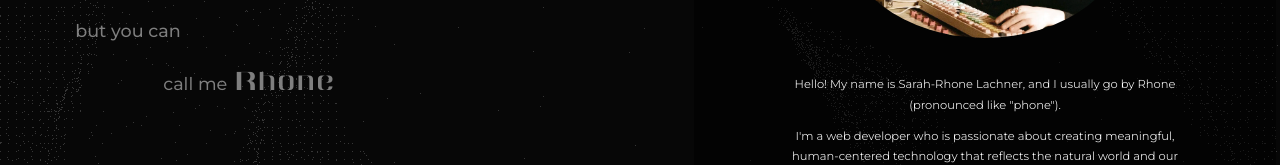
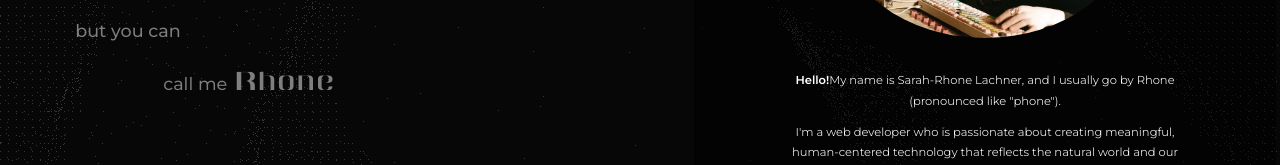
Before and after one commit to RhoneLachner/2024-portfolio, a Next.js app: page / in a window 1280 px wide. Both pictures are taken after a click on the button "About". Shown: the part 305-470 px from the top of the page. Built offline with nearby package versions, Linux system fonts and the light colour scheme.

Commit message:
[feat]: Add prefix copy to bio with separate className

```diff
--- a/app/assets/copy/aboutModalCopy.ts
+++ b/app/assets/copy/aboutModalCopy.ts
@@ -3,12 +3,14 @@
 interface AboutCopy {
   bioImage: string;
   bio: string[];
+  prefix: string[];
 }
 
 export const aboutCopy: AboutCopy = {
   bioImage: '/images/bio-image.webp',
+  prefix: [`Hello!`],
   bio: [
-    `Hello! My name is Sarah-Rhone Lachner, and I usually go by Rhone
+    `My name is Sarah-Rhone Lachner, and I usually go by Rhone
     (pronounced like "phone").`,
     `I'm a web developer who is passionate about creating meaningful, human-centered technology that reflects the natural world and our shared experience as people. I believe that technology is a reflection of ourselves, nature, and the universe, and I aim to create thoughtful solutions that are functional, practical, efficient, and sustainable.`,
     `With a love for puzzles, pattern recognition, and problem-solving, I've found myself diving into many different fields throughout my life—from biology and human health to music production and sound engineering. I see patterns and structure in everything around me, and this perspective has fueled my passion for both art and technology. When I’m not at a keyboard, I enjoy crafting, cooking, wildcrafting medicinal herbs, playing music, learning new skills, building things with my hands, spending time in nature, and connecting with friends.`,
--- a/app/components/AboutModal/AboutModal.module.css
+++ b/app/components/AboutModal/AboutModal.module.css
@@ -23,8 +23,12 @@
   margin-top: 4px;
 }
 
+.highlight {
+  font-weight: 600;
+}
+
 .bioCopy {
-  margin:36px auto;
+  margin: 32px auto;
   font-size: 11.5px;
   line-height: 1.75;
   max-width: 300px;
--- a/app/components/AboutModal/AboutModal.tsx
+++ b/app/components/AboutModal/AboutModal.tsx
@@ -35,7 +35,13 @@ const AboutModal: React.FC<AboutModalProps> = ({ isOpen, onClose }) => {
         </div>
 
         <div className={styles.bioCopy}>
-          {aboutCopy.bio.map((paragraph, index) => (
+          <p className={styles.bioParagraph}>
+            {/* render the first paragraph in aboutCopy.bio with prefix appended to the beginning */}
+            <span className={styles.highlight}>{aboutCopy.prefix}</span>
+            {aboutCopy.bio[0]}
+          </p>
+          {/* render the second paragraph in aboutCopy.bio */}
+          {aboutCopy.bio.slice(1).map((paragraph, index) => (
             <p className={styles.bioParagraph} key={index}>
               {paragraph}
             </p>
```
